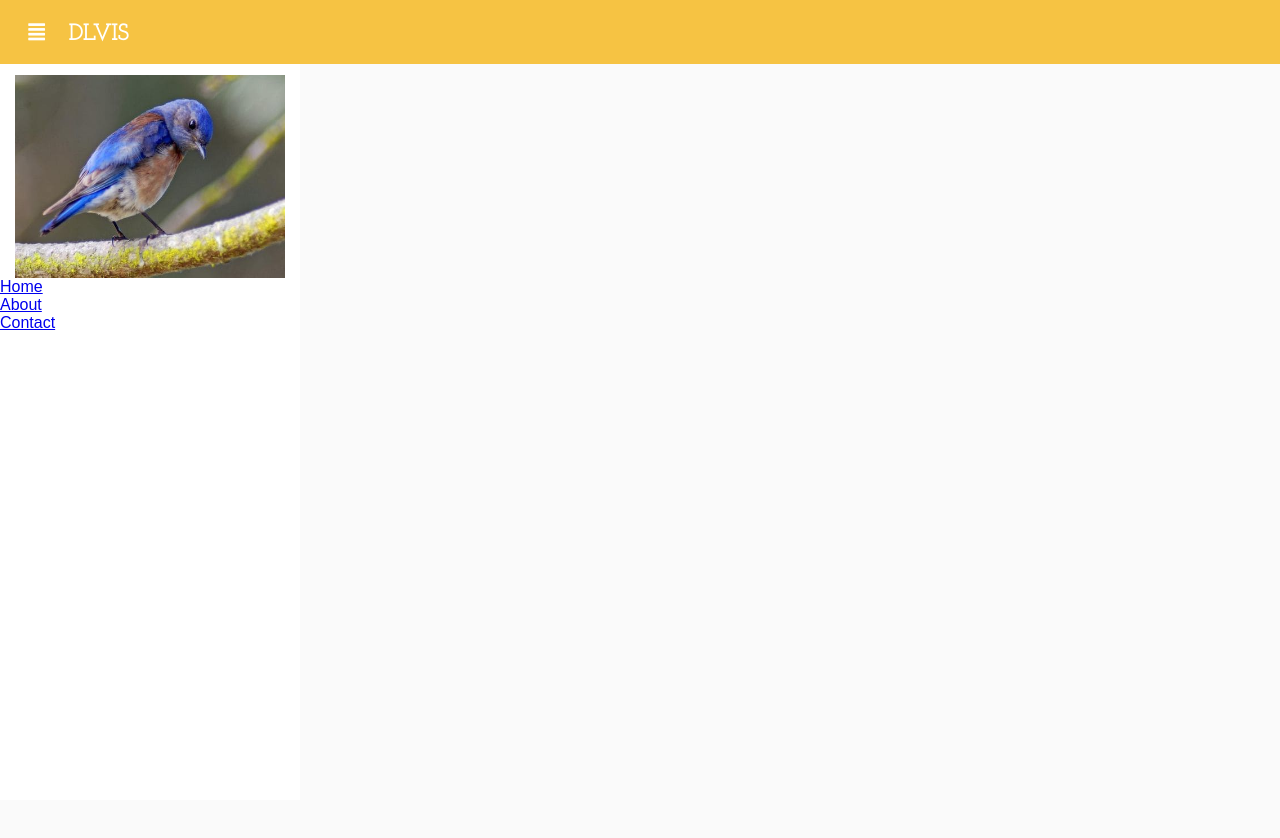
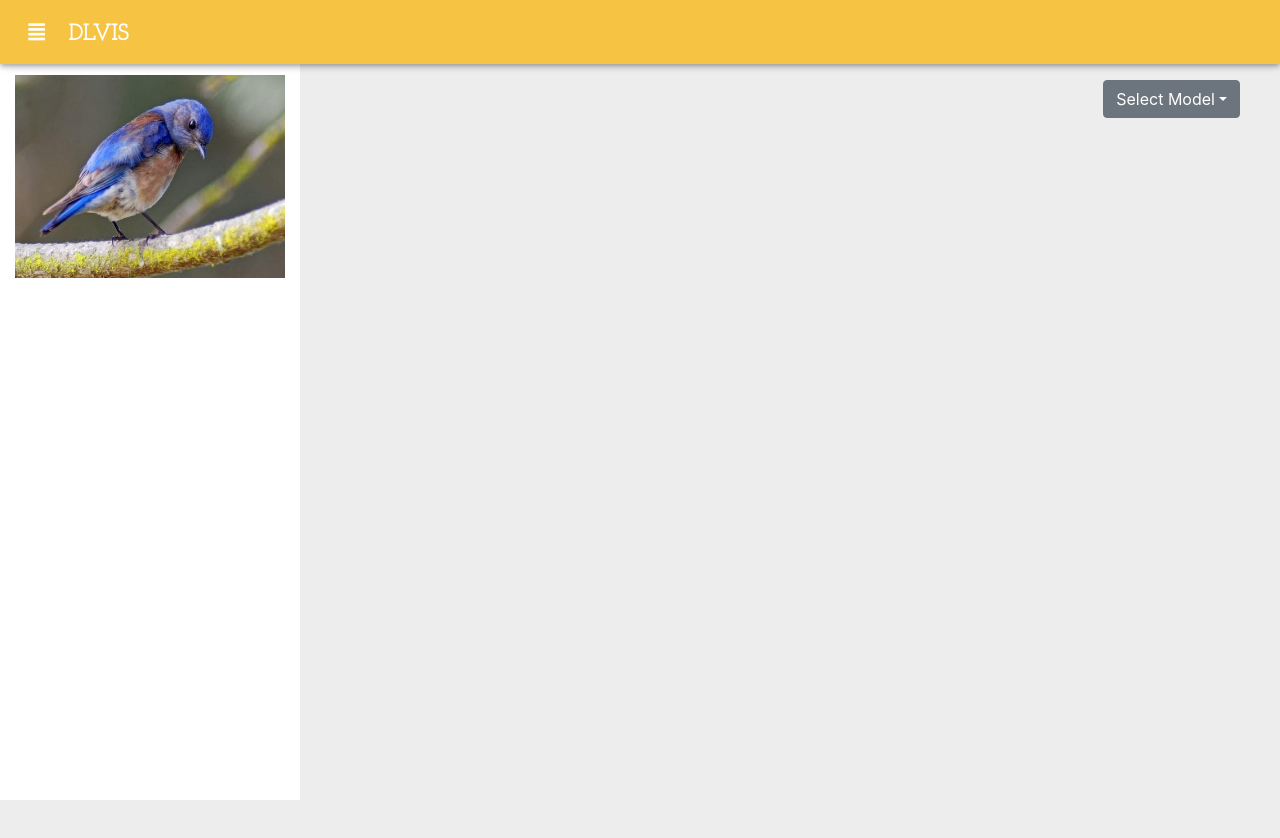
Before and after one commit to DLVIsualizer/dlvis-react, a React app: page / in a window 1280 px wide. Both pictures are taken after a click on the element 36 px from the left and 35 px from the top of the page. Shown: the top 838 px of the page. Built offline with nearby package versions, Linux system fonts and the light colour scheme; no server answers.

Commit message:
new header and graph

```diff
--- a/package.json
+++ b/package.json
@@ -11,6 +11,7 @@
     "babel-loader": "7.1.2",
     "babel-preset-react-app": "^3.1.1",
     "babel-runtime": "6.26.0",
+    "bootstrap": "^4.1.0",
     "case-sensitive-paths-webpack-plugin": "2.1.1",
     "chalk": "1.1.3",
     "css-loader": "0.28.7",
@@ -38,10 +39,10 @@
     "promise": "8.0.1",
     "prop-types": "^15.6.1",
     "raf": "3.4.0",
-    "react": "^16.3.1",
+    "react": "^16.3.2",
     "react-burger-menu": "^2.4.2",
     "react-dev-utils": "^5.0.1",
-    "react-dom": "^16.3.1",
+    "react-dom": "^16.3.2",
     "react-redux": "^5.0.7",
     "react-sidebar": "^2.3.2",
     "reactstrap": "^5.0.0",
--- a/src/components/Board/Board.js
+++ b/src/components/Board/Board.js
@@ -5,11 +5,26 @@ import './Board.scss';
 
 
 const Board = ({model_id, model_graph}) => {
-  const data = model_graph['data'];
-  const links = model_graph['links'];
+  const data = model_graph['graph']['data'];
+  const links = model_graph['graph']['links'];
+  const tooltip = model_graph['tooltip'];
+
+  const colors = {
+    'InputLayer': '#C9856B',
+    'ZeroPadding2D': '#334552',
+    'Conv2D': '#6F9FA7',
+    'BatchNormalization': '#B34038',
+    'Activation': '#9CC5B0',
+    'MaxPooling2D': '#B9A39B'
+  };
 
   const option = {
-    tooltip: {},
+    tooltip: {
+      formatter: (params) => {
+        const style = '<div style="color:' + colors[params.value] + '"><b>';
+        return style + params.value + "</b></div>" + tooltip[params.name];
+      }
+    },
     animationDurationUpdate: 1500,
     animationEasingUpdate: 'quinticInOut',
     series : [
@@ -17,14 +32,26 @@ const Board = ({model_id, model_graph}) => {
         type: 'graph',
         layout: 'none',
         symbolSize: [120,20],
-        symbol: 'roundRect',
+        symbol: 'rect',
         roam: true,
         label: {
           normal: {
             show: true,
-            fontSize: 20
+            color: 'white',
+            fontSize: 15
           },
 
+        },
+        itemStyle: {
+          normal: {
+            color: (params) => {
+              return (colors[params.value])? colors[params.value] : '#6E7074';
+            },
+            borderColor: '#fff',
+            borderWidth: 1,
+            shadowBlur: 10,
+            shadowColor: 'rgba(0, 0, 0, 0.3)'
+          }
         },
         edgeSymbol: ['circle', 'arrow'],
         edgeSymbolSize: [1, 2],
--- a/src/components/Header/Header.scss
+++ b/src/components/Header/Header.scss
@@ -10,6 +10,10 @@
   z-index: 1;
   font-family: 'Josefin Slab';
   font-weight: bold;
+  box-shadow:
+          0 2px 4px -1px rgba(0,0,0,0.2),
+          0 4px 5px 0 rgba(0,0,0,.14),
+          0 1px 10px 0 rgba(0,0,0,.12);
 
   > div {
     display: inline-block;
@@ -46,17 +50,4 @@
     transform: scale(1.2);
   }
 
-  //> nav {
-  //  position: relative;
-  //
-  //  .nav-wrapper {
-  //
-  //    text-align: center;
-  //  }
-  //}
-  //
-  //.menu-icon {
-  //  position: absolute;
-  //  left: 0;
-  //}
 }
--- /dev/null
+++ b/src/components/ModelDropdown/ModelDropdown.js
@@ -0,0 +1,43 @@
+import React from 'react';
+import PropTypes from 'prop-types';
+import { ButtonDropdown, DropdownToggle, DropdownMenu, DropdownItem } from 'reactstrap';
+import './ModelDropdown.scss';
+
+class ModelDropdown extends React.Component {
+  constructor(props) {
+    super(props);
+
+    this.toggle = this.toggle.bind(this);
+    this.state = {
+      dropdownOpen: false
+    };
+  }
+
+  toggle() {
+    this.setState({
+      dropdownOpen: !this.state.dropdownOpen
+    });
+  }
+
+  render() {
+    const {onSetModel} = this.props;
+
+    return (
+      <div className="ModelDropdown">
+        <ButtonDropdown isOpen={this.state.dropdownOpen} toggle={this.toggle}>
+          <DropdownToggle caret>
+            Select Model
+          </DropdownToggle>
+          <DropdownMenu>
+            <DropdownItem>ResNet50</DropdownItem>
+            <DropdownItem>Basic Convnet</DropdownItem>
+            <DropdownItem>InceptionV3</DropdownItem>
+          </DropdownMenu>
+        </ButtonDropdown>
+      </div>
+    );
+  }
+}
+
+
+export default ModelDropdown;
--- /dev/null
+++ b/src/components/ModelDropdown/ModelDropdown.scss
@@ -0,0 +1,5 @@
+.ModelDropdown {
+  position: fixed;
+  top: 80px;
+  right: 40px;
+}
--- a/src/components/Sidenav/Sidenav.js
+++ b/src/components/Sidenav/Sidenav.js
@@ -4,27 +4,22 @@ import {slide as Sidebar} from 'react-burger-menu'
 import './Sidenav.scss';
 import bird from '../../img/bird.jpg';
 
-const Sidenav = ({isSidenavOpen, onToggleSidenav}) => {
+const Sidenav = ({isSidenavOpen}) => {
   return (
     <div className="Sidenav">
       <Sidebar isOpen={isSidenavOpen} noOverlay disableOverlayClick>
-        <img className='test-input' src={bird} align="center" alt="asdf"/>
-        <a id="home" className="menu-item" href="/">Home</a>
-        <a id="about" className="menu-item" href="/about">About</a>
-        <a id="contact" className="menu-item" href="/contact">Contact</a>
+        <img className='test-input' src={bird} align="center"/>
       </Sidebar>
     </div>
   );
 };
 
 Sidenav.propTypes = {
-  isSidenavOpen: PropTypes.bool,
-  onToggleSidenav: PropTypes.func
+  isSidenavOpen: PropTypes.bool
 };
 
 Sidenav.defaultProps = {
-  isSidenavOpen: false,
-  onToggleSidenav: () => console.warn('onToggleSidenav not defined')
+  isSidenavOpen: false
 };
 
 export default Sidenav;
--- a/src/components/index.js
+++ b/src/components/index.js
@@ -1,9 +1,11 @@
 import Sidenav from './Sidenav/Sidenav';
 import Header from './Header/Header';
 import Board from './Board/Board';
+import ModelDropdown from './ModelDropdown/ModelDropdown';
 
 export {
   Sidenav,
   Header,
   Board,
+  ModelDropdown,
 }
--- a/src/containers/BoardContainer.js
+++ b/src/containers/BoardContainer.js
@@ -1,33 +1,39 @@
 import React from 'react';
 import {connect} from 'react-redux';
-import {Board} from '../components/index';
+import {Board, ModelDropdown} from '../components/index';
 import {addModelGraph, setModel} from '../store/modules/layers';
 import {Map} from "immutable";
 import {API_URL} from "../config";
 import axios from "axios/index";
+import * as layersActions from "../store/modules/layers";
+import * as sidenavActions from "../store/modules/sidenav";
 
 class BoardContainer extends React.Component {
   componentDidMount() {
-    const {model_id, dispatch} = this.props;
+    const {model_id, onAddModelGraph, onSetModel} = this.props;
 
     axios.get(API_URL + `/layers/${model_id}`)
       .then(response => {
-        dispatch(addModelGraph(model_id, response.data));
-        dispatch(setModel(model_id));
+        onAddModelGraph(model_id, response.data);
+        onSetModel(model_id);
         console.log("response", response.data);
       })
   }
 
+
   render() {
-    const {model_id, model_graph} = this.props;
+    const {model_id, model_graph, onSetModel} = this.props;
+    const boardComponent =
+
     console.log("model_id, model_graph", model_id, model_graph.toJS());
     return (
-      (model_graph)?
-      <Board
-        model_id={model_id}
-        model_graph={model_graph.toJS()}
-      /> : <div>asdf</div>
-    );
+      <div>
+        {
+          (model_graph)? <Board model_id={model_id} model_graph={model_graph.toJS()}/> : null
+        }
+        <ModelDropdown onSetModel={onSetModel}/>
+      </div>
+    )
   }
 }
 
@@ -36,7 +42,13 @@ const mapStateToProps = (state) => ({
   model_graph: state.layers.get('model_graph')
 });
 
+
+const mapDispatchToProps = (dispatch) => ({
+  onAddModelGraph: (modelID, modelGraph) => dispatch(layersActions.addModelGraph(modelID, modelGraph)),
+  onSetModel: (modelID) => dispatch(layersActions.setModel(modelID))
+});
+
 export default connect(
   mapStateToProps,
-  null
+  mapDispatchToProps
 )(BoardContainer);
--- a/src/containers/SidenavContainer.js
+++ b/src/containers/SidenavContainer.js
@@ -6,13 +6,9 @@ const mapStateToProps = (state) => ({
   isSidenavOpen: state.sidenav.isSidenavOpen
 });
 
-const mapDispatchToProps = (dispatch) => ({
-  onToggleSidenav: () => dispatch(sidenavActions.toggleSidenav())
-});
-
 const SidenavContainer = connect(
   mapStateToProps,
-  mapDispatchToProps
+  null
 )(Sidenav);
 
 export default SidenavContainer;
--- a/src/index.js
+++ b/src/index.js
@@ -5,6 +5,7 @@ import { Provider } from 'react-redux';
 import registerServiceWorker from './registerServiceWorker';
 import App from './App';
 import './index.scss';
+import 'bootstrap/dist/css/bootstrap.css';
 
 ReactDOM.render(
   <Provider store={store}>
--- a/src/index.scss
+++ b/src/index.scss
@@ -1,6 +1,7 @@
 body {
   margin: 0;
   padding: 0;
+  background-color: #ededed !important;
   //overflow: hidden;
   font-family: sans-serif;
 }
--- a/src/store/modules/layers.js
+++ b/src/store/modules/layers.js
@@ -19,8 +19,8 @@ export const setModel = (modelID) => ({
 const initialState = Map({
   model_id: 0,
   model_graph: Map({
-    data: List([]),
-    links: List([])
+    graph: Map({}),
+    tooltip: Map({})
   }),
   model_graphs: Map({})
 });
```
Also changed, not shown: 1 other file (tests, documents, lock files or other folders).
